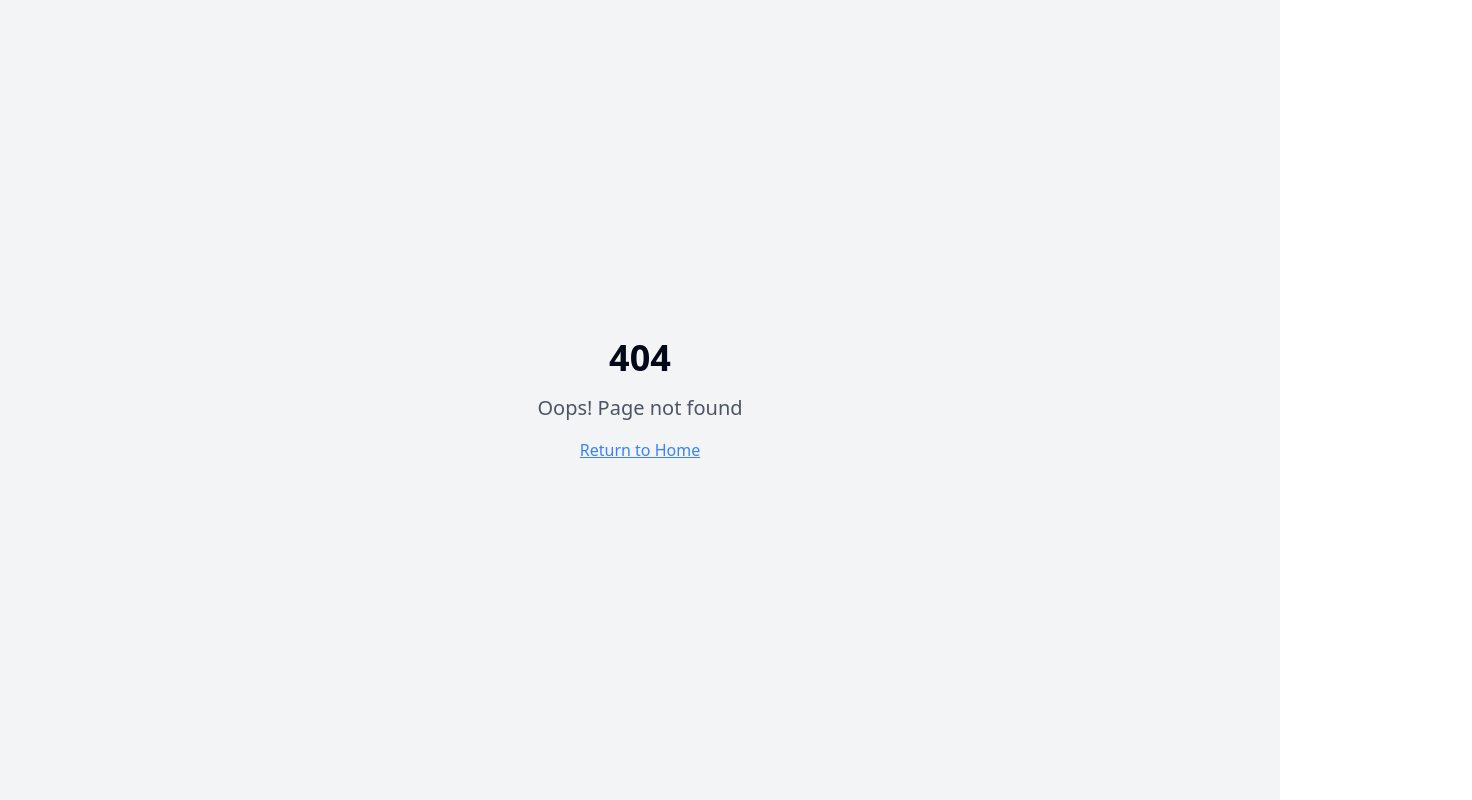
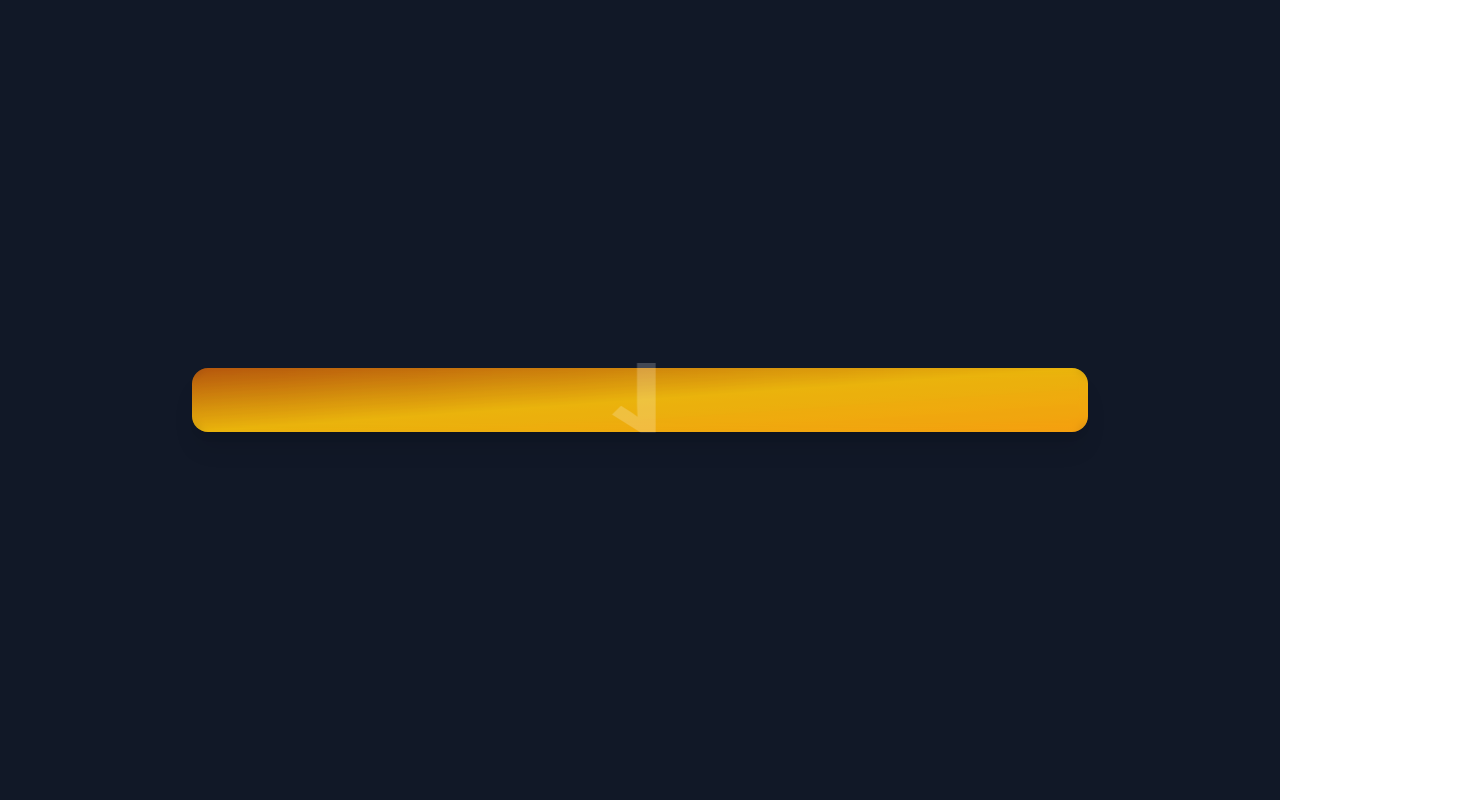
Before and after one commit to aruncr75/golden-glow-animation, a React (Vite) app: page /display in a window 1280 px wide. Before the commit this address had no page. Shown: the top 800 px of the page, 1472 px wide, since content can reach past the window. Built offline with nearby package versions, Linux system fonts and the light colour scheme.

Commit message:
Add WinnerDisplay component with countdown and confetti effects; update routing and Tailwind theme colors

```diff
--- a/package.json
+++ b/package.json
@@ -45,15 +45,18 @@
     "cmdk": "^1.0.0",
     "date-fns": "^3.6.0",
     "embla-carousel-react": "^8.3.0",
+    "framer-motion": "^12.0.6",
     "input-otp": "^1.2.4",
     "lucide-react": "^0.462.0",
     "next-themes": "^0.3.0",
     "react": "^18.3.1",
+    "react-confetti": "^6.2.2",
     "react-day-picker": "^8.10.1",
     "react-dom": "^18.3.1",
     "react-hook-form": "^7.53.0",
     "react-resizable-panels": "^2.1.3",
     "react-router-dom": "^6.26.2",
+    "react-use": "^17.6.0",
     "recharts": "^2.12.7",
     "sonner": "^1.5.0",
     "tailwind-merge": "^2.5.2",
--- a/src/App.tsx
+++ b/src/App.tsx
@@ -7,6 +7,7 @@ import Index from "./pages/Index";
 import NotFound from "./pages/NotFound";
 import Winner from "./pages/Winner";
 import Countdown from "./pages/Countdown";
+import WinnerDisplay from "./pages/WinnerDisplay";
 
 const queryClient = new QueryClient();
 
@@ -20,7 +21,7 @@ const App = () => (
           <Route path="/" element={<Index />} />
           <Route path="/winner" element={<Winner />} />
           <Route path="/countdown" element={<Countdown />} />
-          {/* ADD ALL CUSTOM ROUTES ABOVE THE CATCH-ALL "*" ROUTE */}
+          <Route path="/display" element={<WinnerDisplay theme="gold" winnerName="Sarah Johnson" />} />
           <Route path="*" element={<NotFound />} />
         </Routes>
       </BrowserRouter>
--- /dev/null
+++ b/src/pages/WinnerDisplay.tsx
@@ -0,0 +1,222 @@
+import React, { useEffect, useState } from "react";
+import Confetti from "react-confetti";
+import { useWindowSize } from "react-use";
+import { motion, AnimatePresence } from "framer-motion";
+import { Trophy, Car } from "lucide-react";
+
+interface WinnerDisplayProps {
+  theme: "bmw" | "gold";
+  winnerName: string;
+}
+
+const WinnerDisplay: React.FC<WinnerDisplayProps> = ({ theme, winnerName }) => {
+  const [showWinner, setShowWinner] = useState(false);
+  const [countdown, setCountdown] = useState(5);
+  const { width, height } = useWindowSize();
+
+  useEffect(() => {
+    const countdownInterval = setInterval(() => {
+      setCountdown((prev) => {
+        if (prev <= 1) {
+          clearInterval(countdownInterval);
+          setShowWinner(true);
+          return 0;
+        }
+        return prev - 1;
+      });
+    }, 1500);
+
+    return () => clearInterval(countdownInterval);
+  }, []);
+
+  const getThemeStyles = () => {
+    if (theme === "bmw") {
+      return "bg-gradient-to-br from-bmw-primary via-blue-600 to-bmw-accent text-white shadow-xl";
+    }
+    return "bg-gradient-to-br from-gold-primary via-yellow-500 to-gold-secondary text-white shadow-xl";
+  };
+
+  const getThemeIcon = () => {
+    if (theme === "bmw") {
+      return <Car className="w-16 h-16 mb-4 text-white animate-bounce" />;
+    }
+    return <Trophy className="w-16 h-16 mb-4 text-gold-accent animate-bounce" />;
+  };
+
+  const containerVariants = {
+    animate: {
+      scale: [1, 1.05, 1],
+      transition: {
+        duration: 2,
+        repeat: Infinity,
+        ease: "easeInOut"
+      }
+    }
+  };
+
+  const letterVariants = {
+    animate: (i: number) => ({
+      scale: [1, 1.2, 1],
+      transition: {
+        duration: 0.8,
+        repeat: Infinity,
+        repeatDelay: 0.1,
+        delay: i * 0.1,
+        ease: "easeInOut"
+      },
+    }),
+  };
+
+  return (
+    <div className="p-4 w-full min-h-screen flex items-center justify-center bg-gray-900">
+      <div
+        className={`relative w-full max-w-4xl rounded-2xl p-8 ${getThemeStyles()}
+          transform perspective-1000 hover:scale-105 transition-all duration-500
+          before:absolute before:inset-0 before:bg-white/10 before:rounded-2xl
+          before:backdrop-blur-sm before:opacity-20`}
+      >
+        {showWinner && (
+          <Confetti
+            width={width}
+            height={height}
+            colors={theme === "bmw"
+              ? ['#1E3A8A', '#3B82F6', '#93C5FD', '#FFFFFF']
+              : ['#B45309', '#F59E0B', '#FCD34D', '#FFFFFF']}
+            recycle={true}
+            numberOfPieces={200}
+          />
+        )}
+
+        <AnimatePresence mode="wait">
+          {!showWinner && countdown > 0 && (
+            <motion.div
+              key={countdown}
+              initial={{ scale: 0.1, opacity: 0, rotateX: -180 }}
+              animate={{
+                scale: [0.1, 1.5, 1],
+                opacity: [0, 1, 1],
+                rotateX: [-180, 0, 0],
+                z: ["-100px", "100px", "0px"]
+              }}
+              exit={{
+                scale: 0,
+                opacity: 0,
+                rotateX: 180,
+                transition: { duration: 0.8 }
+              }}
+              transition={{
+                duration: 1.2,
+                times: [0, 0.6, 1],
+                ease: "easeOut"
+              }}
+              className="fixed inset-0 flex items-center justify-center digital-number text-[30vw] font-bold text-center text-white"
+              style={{
+                perspective: "1000px",
+                transformStyle: "preserve-3d"
+              }}
+            >
+              {countdown}
+            </motion.div>
+          )}
+
+          {showWinner && (
+            <motion.div
+              initial={{ opacity: 0, scale: 0.5 }}
+              animate={{
+                opacity: 1,
+                scale: [1, 1.2, 1],
+                transition: {
+                  duration: 0.5,
+                  scale: {
+                    times: [0, 0.5, 1],
+                    duration: 0.8
+                  }
+                }
+              }}
+              className="relative z-10 text-center"
+            >
+              <motion.div
+                initial={{ scale: 0 }}
+                animate={{ scale: 1 }}
+                transition={{ type: "spring", stiffness: 200, delay: 0.2 }}
+                className="flex justify-center"
+              >
+                {getThemeIcon()}
+              </motion.div>
+
+              <motion.div
+                className="text-5xl md:text-7xl font-bold mb-8 tracking-tight"
+                initial={{ scale: 0.5, opacity: 0 }}
+                animate={{ scale: 1, opacity: 1 }}
+                transition={{ type: "spring", stiffness: 200, delay: 0.4 }}
+              >
+                Congratulations!
+              </motion.div>
+
+              <motion.div
+                variants={containerVariants}
+                animate="animate"
+                className={`text-3xl md:text-5xl font-semibold mb-6 flex justify-center gap-2 ${
+                  theme === "bmw"
+                    ? "text-blue-200"
+                    : "text-yellow-200"
+                }`}
+              >
+                {winnerName.split('').map((letter, index) => (
+                  <motion.span
+                    key={index}
+                    custom={index}
+                    variants={letterVariants}
+                    animate="animate"
+                    style={{
+                      display: 'inline-block',
+                      filter: 'drop-shadow(0 0 8px rgba(255,255,255,0.5))'
+                    }}
+                  >
+                    {letter}
+                  </motion.span>
+                ))}
+              </motion.div>
+
+              <motion.div
+                className="text-xl md:text-3xl font-medium"
+                initial={{ opacity: 0 }}
+                animate={{ opacity: 1 }}
+                transition={{ delay: 0.8 }}
+              >
+                You've Won a{" "}
+                <span className={`font-bold ${
+                  theme === "bmw"
+                    ? "text-blue-200"
+                    : "text-yellow-200"
+                }`}>
+                  {theme === "bmw" ? "Brand New BMW!" : "Golden Prize!"}
+                </span>
+              </motion.div>
+
+              <motion.div
+                className="mt-8 space-y-4"
+                initial={{ opacity: 0 }}
+                animate={{ opacity: 1 }}
+                transition={{ delay: 1 }}
+              >
+                <div className={`inline-block px-6 py-3 rounded-full
+                  ${theme === "bmw"
+                    ? "bg-blue-600 hover:bg-blue-700"
+                    : "bg-yellow-600 hover:bg-yellow-700"
+                  }
+                  transition-colors duration-300 cursor-pointer
+                  transform hover:scale-105 active:scale-95`}
+                >
+                  Claim Your Prize
+                </div>
+              </motion.div>
+            </motion.div>
+          )}
+        </AnimatePresence>
+      </div>
+    </div>
+  );
+};
+
+export default WinnerDisplay;
--- a/tailwind.config.ts
+++ b/tailwind.config.ts
@@ -26,6 +26,13 @@ export default {
           light: "#FFD700",
           medium: "#DAA520",
           dark: "#B8860B",
+          primary: "#B45309",
+          secondary: "#F59E0B",
+          accent: "#FCD34D",
+        },
+        bmw: {
+          primary: "#1C69D4",
+          accent: "#0066B1",
         },
       },
       keyframes: {
```
Also changed, not shown: 1 other file (tests, documents, lock files or other folders).
